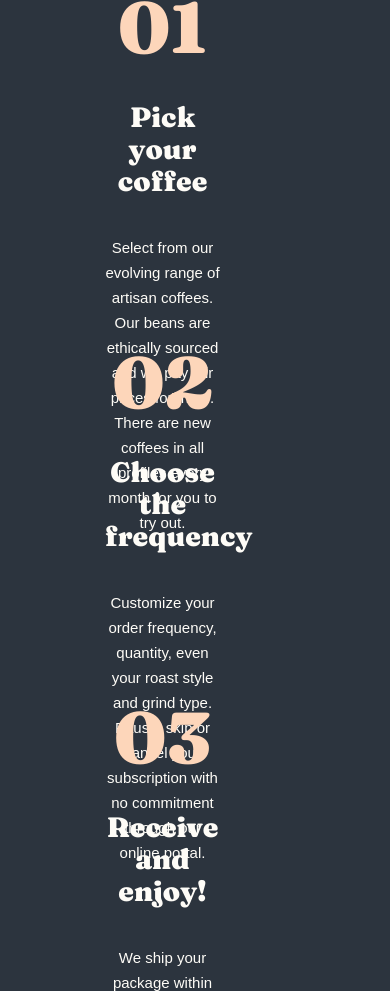
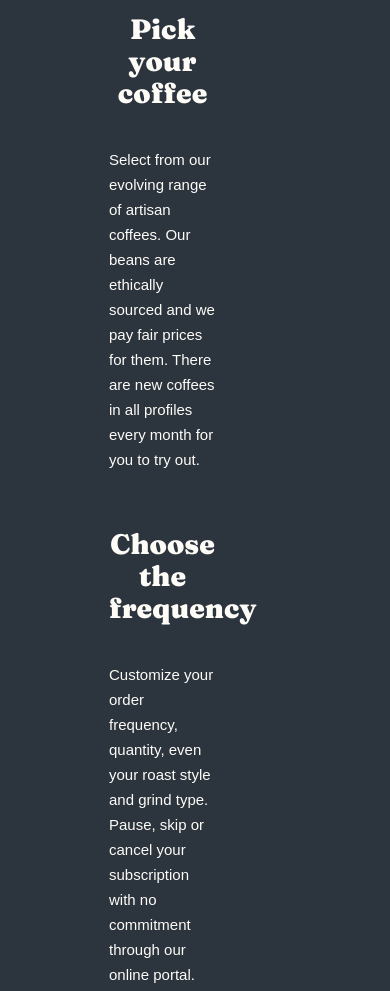
Before and after one commit to smartboy0310/coffe-maket, a plain HTML site: page completed.html in a window 390 px wide. Shown: the part 1113-2104 px from the top of the page. Drawn offline with Linux system fonts and the light colour scheme.

Commit message:
Adaptatsiya

```diff
--- a/scss/all-blocks/_choice.scss
+++ b/scss/all-blocks/_choice.scss
@@ -1,9 +1,8 @@
-.choice{
-   padding-bottom: 146px;
-}
-.choice .container {
+.choice
+ {
    position: relative;
    z-index: 1;
+   padding-bottom: 150px;
 }
 .choice__info {
    position: relative;
@@ -95,6 +94,9 @@
 }
 
 @media only screen and (max-width: 1149px) {
+   .choice {
+      padding-bottom: 305px;
+   }
    .choice__info {
       padding: 56px 70px;
       padding-bottom: 368px;
@@ -160,11 +162,15 @@
 }
 @media only screen and (max-width: 612px) {
    .choice {
-      padding-bottom: 400px;
+      padding-bottom: 610px;
    }
    .choice__info {
       padding: 64px 24px;
       padding-bottom: 670px;
+   }
+   .choice__heading {
+      font-size: 28px;
+      line-height: 28px;
    }
    .choice__list {
       flex-direction: column;
--- a/scss/all-blocks/_footer.scss
+++ b/scss/all-blocks/_footer.scss
@@ -11,6 +11,7 @@
 .footer__left {
    display: flex;
    align-items: center;
+   height: 100%;
 }
 .footer .nav {
    margin-left: 103px;
@@ -34,14 +35,34 @@
    .footer .container {
       flex-direction: column;
       align-items: center;
+      justify-content: center;
    }
    .footer__left {
       flex-direction: column;
       align-items: center;
-      justify-content: space-between;
+      justify-content: center;
       margin-bottom: 65px;
    }
-   .footer__logo {
+   .footer-img {
       margin-bottom: 34px;
    }
+   .footer .nav {
+      margin-left: 0px;
+   }
 }
+@media only screen and (max-width: 661px)
+{
+   .footer__left{
+      margin-bottom: 48px;
+   }
+   .nav-footer {
+      display: block;
+   }
+   .nav__list-footer {
+      flex-direction: column;
+   }
+   .nav__item-footer + .nav__item-footer {
+      margin-top: 24px;
+      margin-left: 0;
+   }
+}
--- a/scss/all-blocks/_performance-mode.scss
+++ b/scss/all-blocks/_performance-mode.scss
@@ -1,11 +1,12 @@
+.performance-mode .container {
+    padding: 200px 85px;
+}
 .performance-mode__info
 {
     position: relative;
     z-index: 1;
     width: 100%;
     max-width: 1045px;
-    padding: 200px 85px;
-    padding-right: 150px;
     color: #333D4B;
 }
 .performance-mode__heading {
@@ -32,19 +33,30 @@
     position: absolute;
     z-index: 1;
     top: 15px;
-    width: 730px;
+    width: 100%;
+    max-width: 770px;
     height: 1px;
     transform: translateY(-50%);
     border: 2px solid #FDD6BA;
     content: '';
+}
+.performance-mode__span {
+    display: inline-block;
+    margin-bottom: 38px;
+    padding-top: 98px;
+    font-family: "Fraunces","Georgia", serif;
+    font-size: 72px;
+    font-weight: 900;
+    line-height: 72px;
+    letter-spacing: 0px;
+    color:#FDD6BA;
 }
 .performance-mode__item {
     position: relative;
     z-index: 1;
     width: 100%;
     max-width: 285px;
-    height: 355px;
-    padding-top: 208px;
+    text-align: start;
 }
 .performance-mode__item + .performance-mode__item {
     margin-left: 95px;
@@ -59,49 +71,6 @@
     border: 2px solid #0E8784;
     border-radius: 50%;
     content: '';
-}
-.performance-mode__item:nth-child(1)::after {
-    position: absolute;
-    z-index: 1;
-    top: 98px;
-    display: inline-block;
-    width: 90px;
-    height: 72px;
-    font-family: "Fraunces","Georgia", serif;
-    font-size: 72px;
-    font-weight: 900;
-    line-height: 72px;
-    letter-spacing: 0px;
-    color:#FDD6BA;
-    content: '01';
-}
-.performance-mode__item:nth-child(2)::after {
-    position: absolute;
-    z-index: 1;
-    top: 98px;
-    width: 101px;
-    height: 72px;
-    font-family: "Fraunces","Georgia", serif;
-    font-size: 72px;
-    font-weight: 900;
-    line-height: 72px;
-    letter-spacing: 0px;
-    color:#FDD6BA;
-    content: '02';
-}
-.performance-mode__item:nth-child(3)::after {
-    position: absolute;
-    z-index: 1;
-    top: 98px;
-    width: 98px;
-    height: 72px;
-    font-family: "Fraunces","Georgia", serif;
-    font-size: 72px;
-    font-weight: 900;
-    line-height: 72px;
-    letter-spacing: 0px;
-    color:#FDD6BA;
-    content: '03';
 }
 .performance-mode__item__heading {
     width: 255px;
@@ -122,21 +91,63 @@
     margin: 0;
     padding: 0;
 }
-@media only screen and (max-width: 1058px) {
+@media only screen and (max-width: 1213px){
     .performance-mode__info {
-        padding: 300px 0;
+        margin: 0 auto;
+    }
+    .performance-mode__heading {
+        margin-bottom: 40px;
+    }
+    .performance-mode__list {
+        margin: 0 auto;
+        margin-bottom: 44px;
+    }
+
+    .performance-mode__list::before {
+        width: 100%;
+        max-width: 720px;
+    }
+    .performance-mode__item + .performance-mode__item {
+        margin-left: 70px;
+    }
+}
+
+@media only screen and (max-width: 1163px) {
+    .performance-mode .container {
+        padding: 144px 60px;
+    }
+    .performance-mode__info {
+        align-items: center;
+        margin: 0 auto;
+    }
+    .performance-mode__list {
+        margin: 0 auto;
+        margin-bottom: 44px;
+    }
+    .performance-mode__list::before {
+        width: 100%;
+        max-width: 710px;
+    }
+
+}
+
+@media only screen and (max-width: 1114px)
+{
+    .performance-mode .container {
+        padding: 144px 50px;
+    }
+    .performance-mode__list::before {
+        width: 100%;
+        max-width: 570px;
+    }
+    .performance-mode__item + .performance-mode__item {
+        margin-left: 50px;
     }
     .performance-mode__item {
         width: 100%;
         max-width: 223px;
-        padding-top: 208px;
     }
-    .performance-mode__item + .performance-mode__item {
-        margin-left: 10px;
-    }
-    .performance-mode__list::before {
-        width: 480px;
-    }
+
     .performance-mode__item__heading {
         width: 100%;
         max-width: 223px;
@@ -149,24 +160,42 @@
         line-height: 25px;
     }
 }
-@media only screen and (max-width: 710px)
+@media only screen and (max-width: 850px)
 {
+    .performance-mode .container {
+        padding: 144px 40px;
+    }
+    .performance-mode__list::before {
+        width: 100%;
+        max-width: 500px;
+    }
+    .performance-mode__item + .performance-mode__item {
+        margin-left: 18px;
+    }
+}
+@media only screen and (max-width: 767px)
+{
+    .performance-mode .container {
+        padding: 144px 120px;
+    }
+    .performance-mode__info {
+        text-align: center;
+    }
+    .performance-mode__heading {
+        margin: 0 auto;
+        width: 100%;
+        max-width: 297px;
+        margin-bottom: 80px;
+    }
     .performance-mode__list::before {
         content: none;
     }
     .performance-mode__item::before {
         content: none;
     }
-}
-@media only screen and (max-width: 612px) {
-    .performance-mode__info {
-        text-align: center;
-    }
-    .performance-mode__heading {
-        text-align: center;
-    }
     .performance-mode__list {
         flex-direction: column;
+        margin-bottom: 80px;
     }
     .performance-mode__item {
         display: flex;
@@ -174,7 +203,11 @@
         align-items: center;
     }
     .performance-mode__item + .performance-mode__item {
+        margin-top: 56px;
         margin-left: 0;
+    }
+    .performance-mode__span {
+        padding: 0;
     }
     .performance-mode__item__heading {
         text-align: center;
@@ -183,3 +216,11 @@
         margin: 0 auto;
     }
 }
+@media only screen and (max-width: 612px) {
+    .performance-mode .container {
+        padding: 120px 24px;
+    }
+    .performance-mode__item {
+        padding: 0;
+    }
+}
```
Also changed, not shown: index.html (+13 -10 lines), css/main.min.css, 1 other file.
